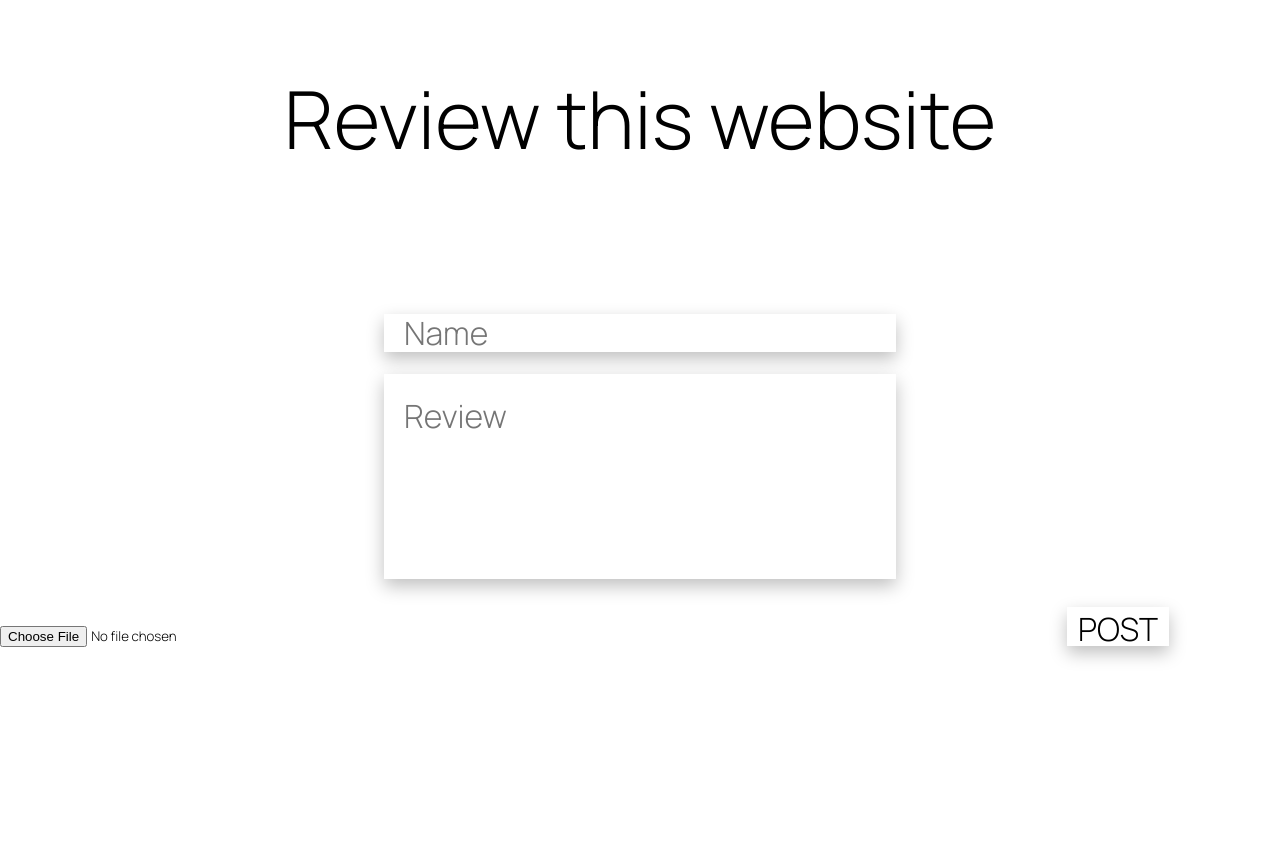
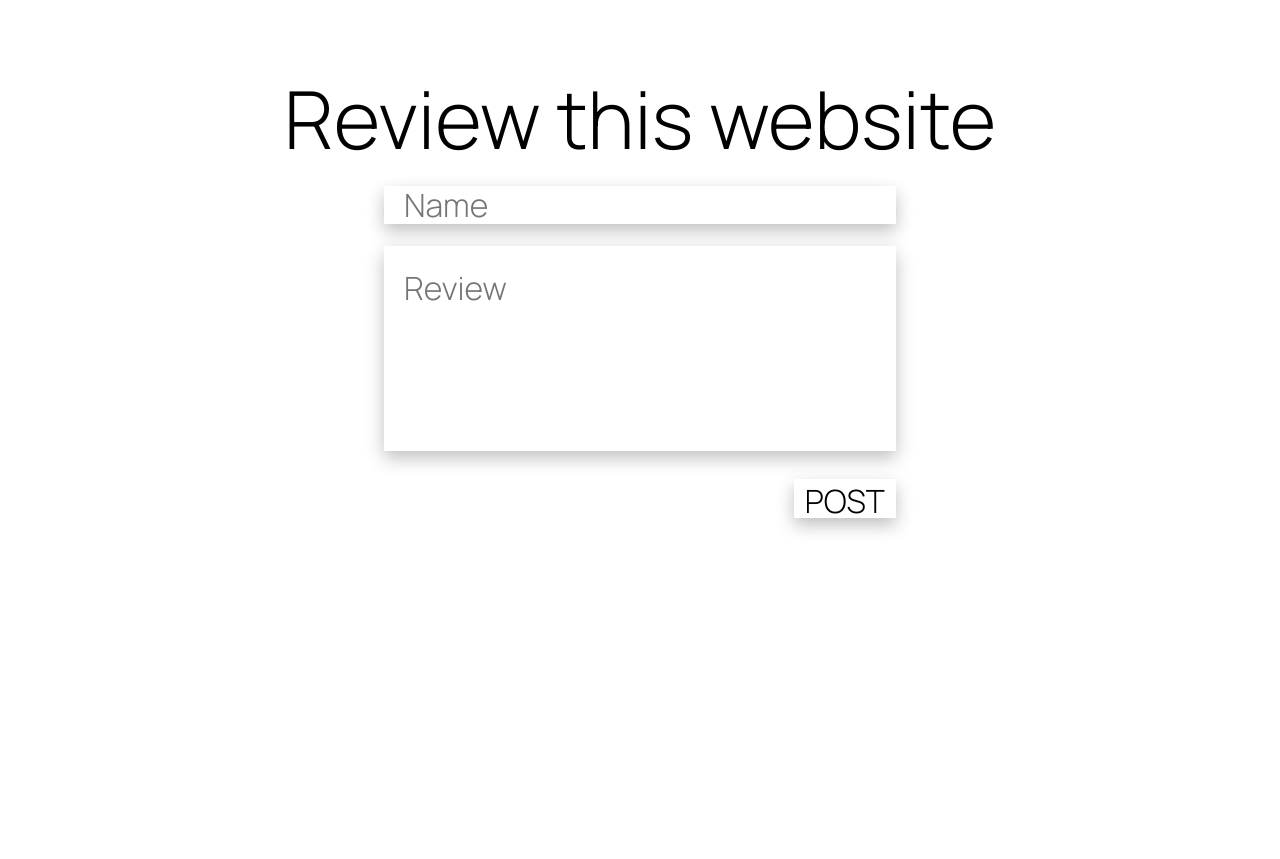
Before and after one commit to maguzzz/Make-a-Review, a PHP site: page / in a window 1280 px wide. Shown: the top 859 px of the page. Run offline with PHP 8.4, Linux system fonts and the light colour scheme; tables that the repository leaves empty hold one stand-in row (values such as "Sample post").

Commit message:
Removed Image Import

```diff
--- a/index.php
+++ b/index.php
@@ -7,7 +7,7 @@ $userReview = $_POST["review"] ?? "";
 
 if (!empty($userName) && !empty($userReview)) {
 
-    $sql = "INSERT INTO tb_reviews (userName, review, postDate) VALUES ('$userName', '$userReview', DATE_FORMAT(NOW(), '%d-%m-%Y'))";
+    $sql = "INSERT INTO tb_reviews (userName, review, postDate) VALUES ('$userName', '$userReview', DATE_FORMAT(NOW(), '%d.%m.%Y'))";
 
     if ($conn->query($sql) === true) {
         echo "[New review created successfully]<br>";
@@ -35,11 +35,9 @@ if (!empty($userName) && !empty($userReview)) {
 <body>
     <div id = "inputPage">
         <h1 class="title">Review this website</h1>
-        <div class="reviewStars"></div>
-        <form action="index.php" method="post">
+        <form class="formCont"action="index.php" method="post">
             <input id="inputBoxes" class="nameInput"  placeholder="Name" maxlength = "20" type="text" name="name" required><br>
             <textarea id="inputBoxes" class="reviewInput" maxlength="200" type="text" name="review" placeholder ="Review" required></textarea><br>
-            <input type="file" name="fileToUpload" id="fileToUpload">
             <input class="submitButton" type="submit" value="POST">
         </form>
     </div>
```
